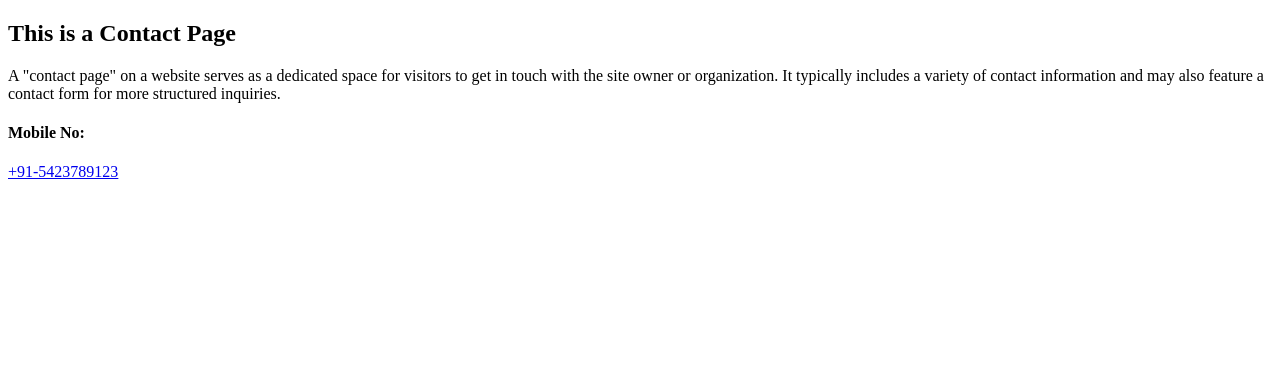
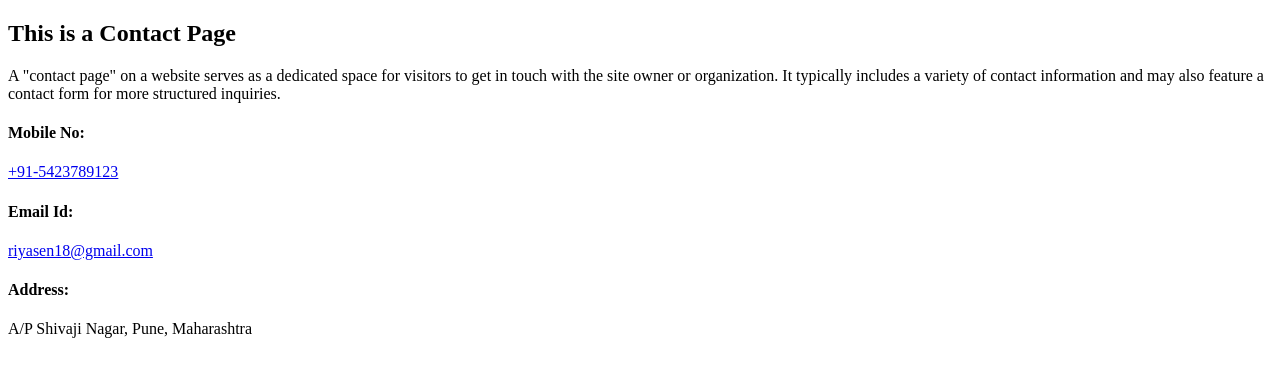
Before and after one commit to Shrejaltambe18/my-new-repo, a plain HTML site: page contact.html in a window 1280 px wide. Drawn offline with Linux system fonts and the light colour scheme.

Commit message:
email and address added

```diff
--- a/contact.html
+++ b/contact.html
@@ -13,5 +13,11 @@
         <a href="tel:+91-5423789123">
             +91-5423789123  </a>
     </p>
+    <h4>Email Id:</h4>
+    <p>
+        <a href="mailto:riyasen18@gmail.com"> riyasen18@gmail.com</a>
+    </p>
+    <h4>Address:</h4>
+    <p>A/P Shivaji Nagar, Pune, Maharashtra</p>
 </body>
 </html>
```
